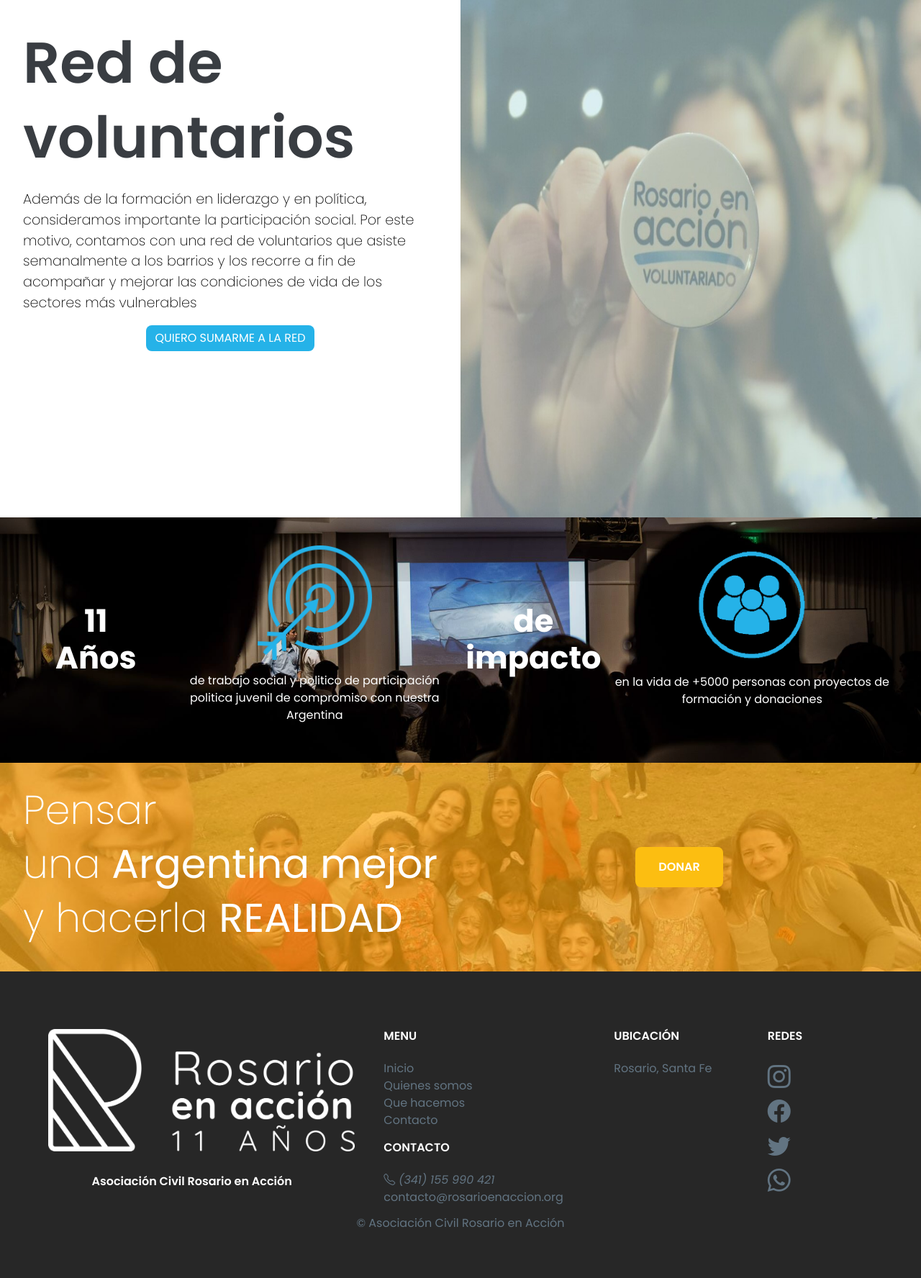
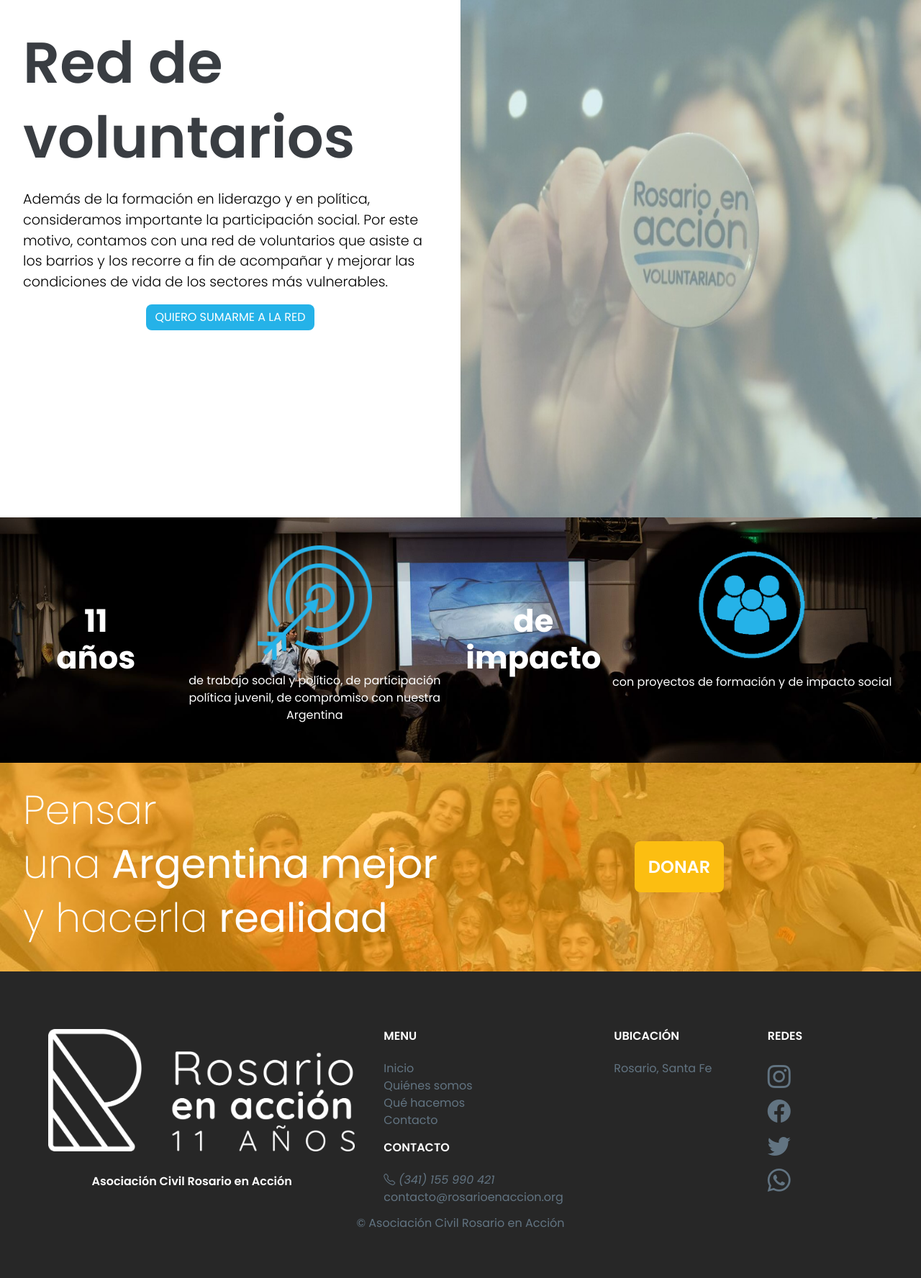
Before and after one commit to Santi42/REA, a PHP site: page / in a window 1280 px wide. Shown: the part 2241-4017 px from the top of the page at 72% size. Run offline with PHP 8.4, Linux system fonts and the light colour scheme; some libraries are stand-ins or nearby versions.

Commit message:
cambios cami

```diff
--- a/css/css.css
+++ b/css/css.css
@@ -7,7 +7,7 @@
 .text {
   padding-top: 1rem;
   color: white;
-  font-weight: 200;
+  font-weight: 300;
   font-size: 1.2rem;
   text-align: left;
   padding-right: 2rem;
@@ -69,10 +69,11 @@
   background-color: #fcbe11;
   border: #fcbe11;
   font-weight: 600;
-  padding-top: 1rem;
-  padding-bottom: 1rem;
-  padding-left: 2rem;
-  padding-right: 2rem;
+  padding-top: 1.1rem;
+  padding-bottom: 1.1rem;
+  padding-left: 1.2rem;
+  padding-right: 1.2rem;
+  font-size: 1.5rem;
 }
 .buttons .btn--qs {
   background-color: #065B78;
@@ -595,7 +596,7 @@ ol.carousel-indicators {
 }
 
 .con {
-  background-image: url("../image/qh/fondocon.jpg");
+  background-image: url("../image/qh/fondo\ conadir\ COLOR.jpg");
 }
 .con b {
   color: white;
@@ -605,7 +606,7 @@ ol.carousel-indicators {
 }
 
 .jd {
-  background-image: url("../image/qh/fondojd.jpg");
+  background-image: url("../image/qh/fondo\ ljdCOLOR.jpg");
 }
 .jd b {
   color: #1d10d8bb;
@@ -615,7 +616,7 @@ ol.carousel-indicators {
 }
 
 .gtm {
-  background-image: url("../image/qh/fondogtm.jpg");
+  background-image: url("../image/qh/fondo\ GTM1.jpg");
 }
 .gtm b {
   color: #1C9AD7;
@@ -625,7 +626,7 @@ ol.carousel-indicators {
 }
 
 .pci {
-  background-image: url("../image/qh/fondopci.jpg");
+  background-image: url("../image/qh/fondo\ masqpCOLOR.jpg");
 }
 .pci b {
   color: white;
@@ -635,7 +636,7 @@ ol.carousel-indicators {
 }
 
 .mqp {
-  background-image: url("../image/qh/fondomqp.jpg");
+  background-image: url("../image/qh/fondo\ PCICOLOR.jpg");
 }
 .mqp b {
   color: white;
@@ -645,7 +646,7 @@ ol.carousel-indicators {
 }
 
 .td {
-  background-image: url("../image/qh/fondotd.jpg");
+  background-image: url("../image/qh/fondo.jpg");
 }
 .td b {
   color: green;
--- a/index.html
+++ b/index.html
@@ -43,7 +43,7 @@
 						<a class="nav-link active" aria-current="page" href="#">INICIO</a>
 					</li>
 					<li class="nav-item">
-						<a class="nav-link" href="Quienes-Somos.html">QUIENES SÓMOS</a>
+						<a class="nav-link" href="Quienes-Somos.html">QUIÉNES SOMOS</a>
 					</li>
 					<li class="nav-item">
 						<a class="nav-link" href="Que-hacemos.html">QUÉ HACEMOS</a>
@@ -62,7 +62,7 @@
 		</div>
 		<div class="row gx-0 ">
 			<div class="col-md-6 col-sm-6  my-auto buttons">
-				<a class="btn btn-primary btn--masthead" href="Quienes-Somos.html" role="button">CONOCENOS</a>
+				<a class="btn btn-primary btn--masthead" href="Quienes-Somos.html" role="button">CONOCÉNOS</a>
 			</div>
 			<div class="col-md-6 col-sm-6  my-auto buttons">
 				<a class="btn btn-primary btn--masthead" data-bs-target="#form" data-bs-toggle="modal" role="button">COLABORÁ CON
@@ -159,9 +159,9 @@
 			</div>
 				<div class="text">
 					<p class="text--black"> Además de la formación en liderazgo y en política, consideramos importante la participación
-						social. Por este motivo, contamos con una red de voluntarios que asiste semanalmente a los
+						social. Por este motivo, contamos con una red de voluntarios que asiste a los
 						barrios y los recorre a fin de acompañar y mejorar las condiciones de vida de los sectores más
-						vulnerables </p>
+						vulnerables. </p>
 				</div>
 				<div class="buttons">
 				<a class="btn btn-primary" data-bs-target="#form" data-bs-toggle="modal" role="button">QUIERO SUMARME A
@@ -178,13 +178,12 @@
 		<div class="row gx-0">
 			<div class="col-md-6 col-lg-2 d-flex align-items-center justify-content-center">
 				<div >
-					<h3> 11 <br> Años</h3>
+					<h3> 11 <br> años</h3>
 				</div>
 			</div>
 			<div class="col-md-6 col-lg-4">
 				<img src="Image/icono 1.png" alt="icono">
-				<p>de trabajo social y politico de participación politica juvenil de compromiso con nuestra Argentina
-				</p>
+				<p>de trabajo social y político, de participación política juvenil, de compromiso con nuestra Argentina</p>
 			</div>
 			<div class="col-md-6 col-lg-2 d-flex align-items-center justify-content-center">
 				<div>
@@ -193,7 +192,7 @@
 			</div>
 			<div class="col-md-6 col-lg-4">
 				<img src="Image/icono 2.png" alt="icono " class="icon2">
-				<p> en la vida de +5000 personas con proyectos de formación y donaciones</p>
+				<p>con proyectos de formación y de impacto social</p>
 			</div>
 		</div>
 	</section>
@@ -202,7 +201,7 @@
 			<div class="col-md-6">
 				<h3>Pensar</h3>
 				<h3>una <b>Argentina mejor</b></h3>
-				<h3>y hacerla <b> REALIDAD </b></h3>
+				<h3>y hacerla <b> realidad </b></h3>
 			</div>
 			<div class=" col-md-6 d-flex align-items-center justify-content-center buttons ">
 				<a class="btn btn-primary btn--s4" data-bs-target="#form" data-bs-toggle="modal" role="button">DONAR </a>
@@ -275,8 +274,8 @@
 					<h6 class="mb-3 mb-lg-4">MENU</h6>
 					<ul>
 						<li><a href="index.html">Inicio</a></li>
-						<li><a href="Quienes-Somos.html">Quienes somos</a></li>
-						<li><a href="Que-hacemos.html">Que hacemos</a></li>
+						<li><a href="Quienes-Somos.html">Quiénes somos</a></li>
+						<li><a href="Que-hacemos.html">Qué hacemos</a></li>
 						<li><a href data-bs-target="#form" data-bs-toggle="modal">Contacto</a></li>
 					</ul>
 					<h6 class="mb-3 mb-lg-4 mt-sm-0 mt-5 ">CONTACTO</h6>
```
Also changed, not shown: Que-hacemos.html (+15 -21 lines), Quienes-Somos.html (+10 -10 lines), Image/qh/fondo GTM1.jpg (added), Image/qh/fondo PCICOLOR.jpg (added), Image/qh/fondo conadir COLOR.jpg (added), Image/qh/fondo debateCOLOR.jpg (added), Image/qh/fondo ljdCOLOR.jpg (added), Image/qh/fondo masqpCOLOR.jpg (added).
